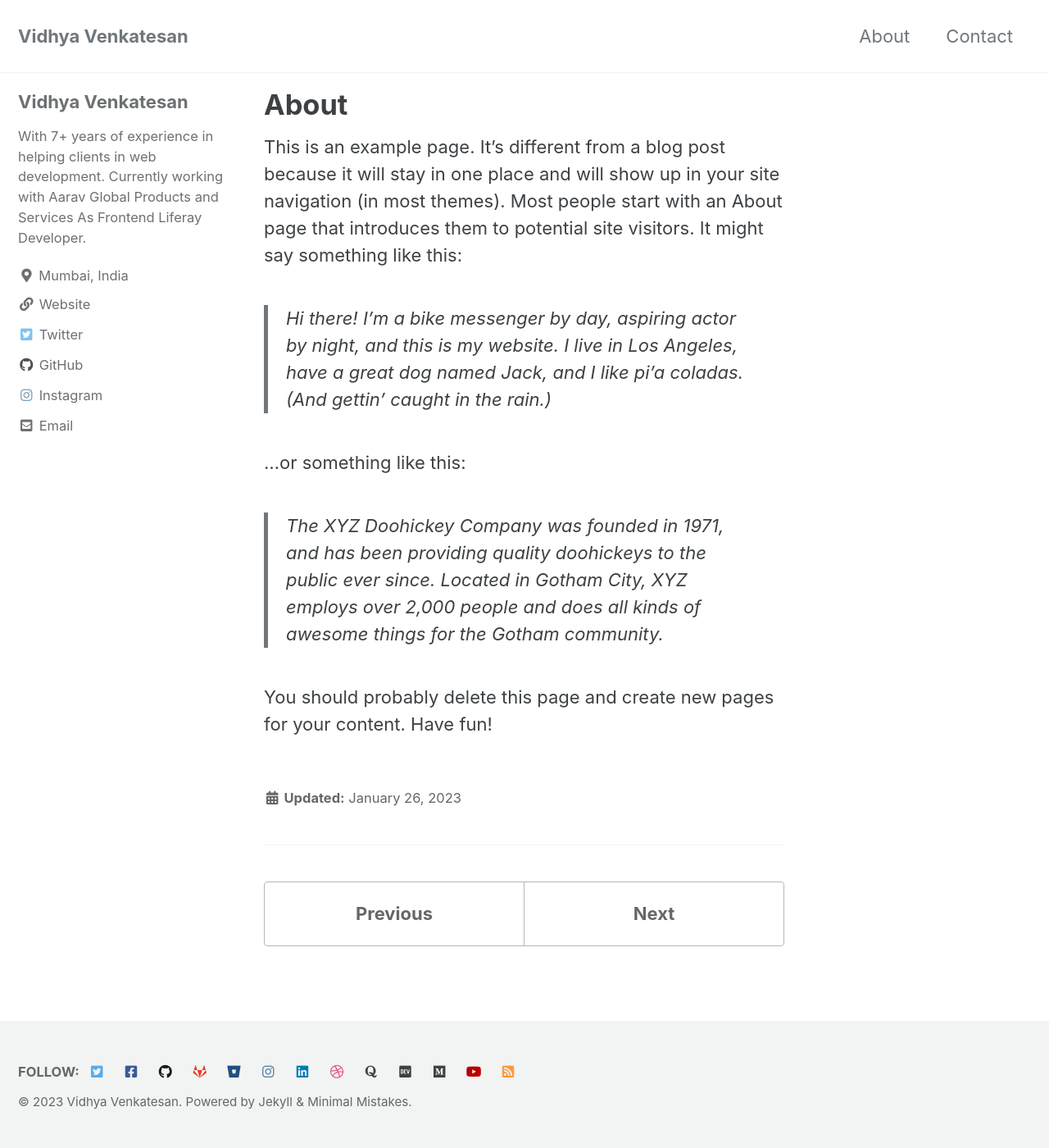
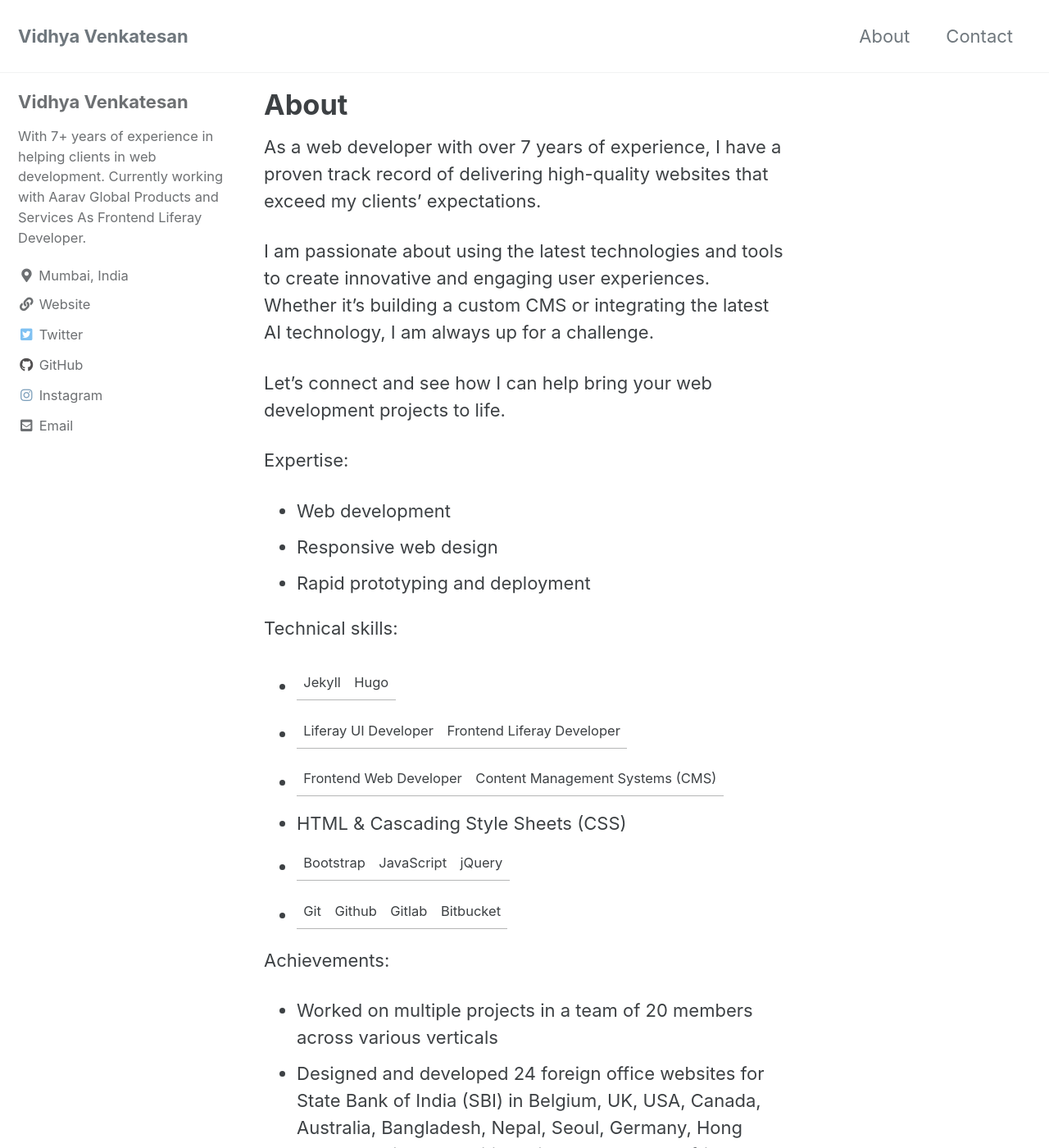
Before and after one commit to vidhyav656/vidhyav656.github.io, a Jekyll site: the page built from _pages/about.md, in a window 1280 px wide and 1400 px high. Shown: the whole window at 82% size. Built offline with Jekyll 4.4.1, drawn with Linux system fonts in a browser that asks for light colours; cached includes are drawn as plain includes; some of the changed text lies outside the part shown.

Commit message:
Update about.md - Adding content

```diff
--- a/_pages/about.md
+++ b/_pages/about.md
@@ -1,16 +1,31 @@
 ---
 title: "About"
 permalink: /about/
-date: 2023-01-26T03:02:20+00:00
+date: 2023-11-27T03:02:20+00:00
 seo_description: about me
 ---
 
-This is an example page. It's different from a blog post because it will stay in one place and will show up in your site navigation (in most themes). Most people start with an About page that introduces them to potential site visitors. It might say something like this:
+As a web developer with over 7 years of experience, I have a proven track record of delivering high-quality websites that exceed my clients' expectations.
 
-> Hi there! I'm a bike messenger by day, aspiring actor by night, and this is my website. I live in Los Angeles, have a great dog named Jack, and I like pi'a coladas. (And gettin' caught in the rain.)
+I am passionate about using the latest technologies and tools to create innovative and engaging user experiences. Whether it's building a custom CMS or integrating the latest AI technology, I am always up for a challenge.
 
-...or something like this:
+Let's connect and see how I can help bring your web development projects to life.
 
-> The XYZ Doohickey Company was founded in 1971, and has been providing quality doohickeys to the public ever since. Located in Gotham City, XYZ employs over 2,000 people and does all kinds of awesome things for the Gotham community.
+Expertise:
+- Web development
+- Responsive web design
+- Rapid prototyping and deployment
 
-You should probably delete this page and create new pages for your content. Have fun!
+Technical skills:
+- Jekyll | Hugo
+- Liferay UI Developer | Frontend Liferay Developer
+- Frontend Web Developer | Content Management Systems (CMS)
+- HTML & Cascading Style Sheets (CSS)
+- Bootstrap | JavaScript | jQuery |
+- Git | Github | Gitlab | Bitbucket
+
+Achievements:
+- Worked on multiple projects in a team of 20 members across various verticals
+- Designed and developed 24 foreign office websites for State Bank of India (SBI) in Belgium, UK, USA, Canada, Australia, Bangladesh, Nepal, Seoul, Germany, Hong Kong, Maldives, Mauritius, Singapore, South Africa, Japan, Dubai, China, Sri Lanka, Singapore, Oman and many more.
+- Worked on projects sub-contracted by reputed clients/ companies like WIPRO, State Bank of India
+- Designed and developed websites for clients across the globe in USA, Canada, Germany, UK, and India
```
